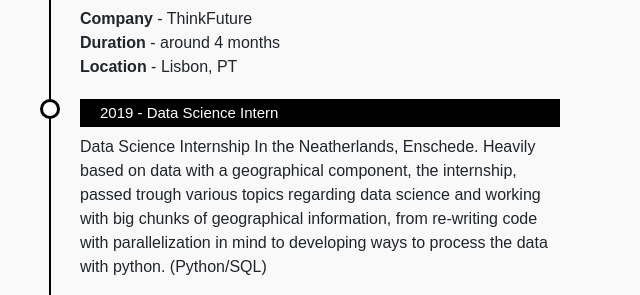
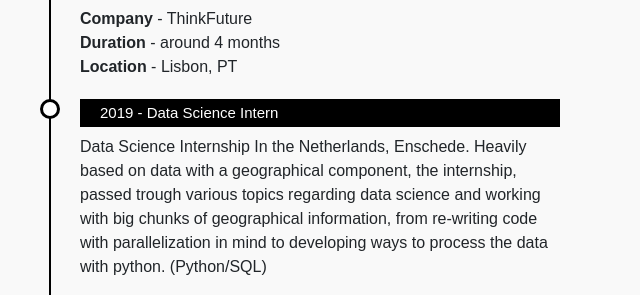
Before and after one commit to Alf0nso/CV, a plain HTML site: page index.html in a window 1280 px wide. Shown: the part 2680-2975 px from the top of the page, 65-705 px from the left. Drawn offline with nearby package versions, Linux system fonts and the light colour scheme.

Commit message:
Update index.html

```diff
--- a/index.html
+++ b/index.html
@@ -188,7 +188,7 @@ once I manage to aquire a masters.</p>
 
 <li>
 <h4>2019 - Data Science Intern</h4>
-<p>Data Science Internship In the Neatherlands, Enschede. Heavily based on data with a geographical component, the internship, passed trough various topics regarding data science and working with big chunks of geographical information, from re-writing code with parallelization in mind to developing ways to process the data with python. (Python/SQL)</p>
+<p>Data Science Internship In the Netherlands, Enschede. Heavily based on data with a geographical component, the internship, passed trough various topics regarding data science and working with big chunks of geographical information, from re-writing code with parallelization in mind to developing ways to process the data with python. (Python/SQL)</p>
 <b>Company</b> - ITC Faculty of Geo-information Science and Earth Observation
 <img src="img/itc.png" class="itc_icon"><br>
 <b>Duration</b> - around 2 months [August 2019 - September 2019]<br>
```
